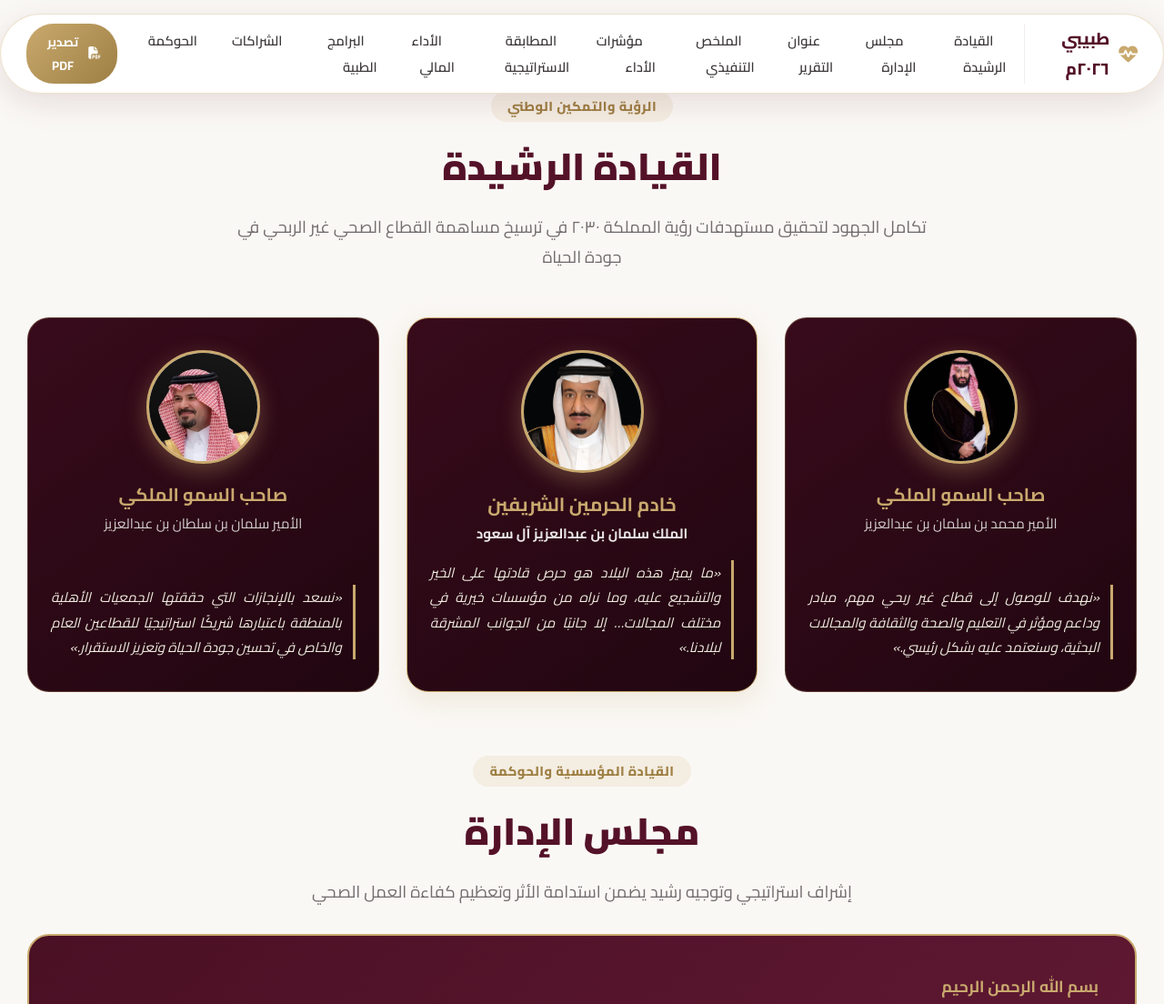
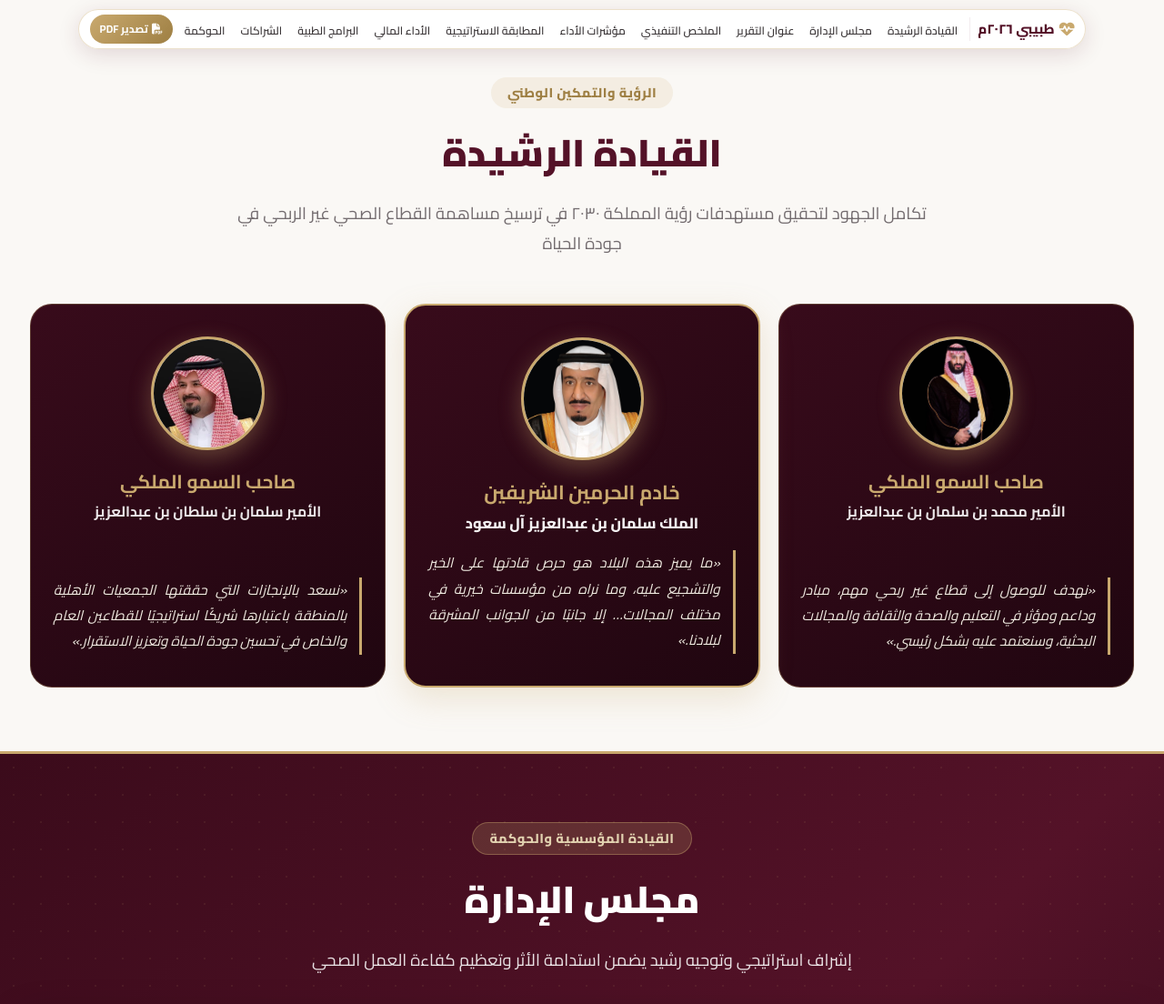
Before and after one commit to DevAseelWaleed/interactiveTabibiReport, a plain HTML site: page index.html in a window 1280 px wide. Shown: the top 1104 px of the page at 91% size. Drawn offline with nearby package versions, Linux system fonts and the light colour scheme.

Commit message:
Enhance leadership full-width grid, make board section edge-to-edge burgundy red, and optimize NAV size for 100% zoom

```diff
--- a/index.html
+++ b/index.html
@@ -70,60 +70,68 @@
         /* Top Executive Bar */
         .exec-nav-wrapper {
             position: fixed;
-            top: 15px;
+            top: 10px;
             left: 0;
             right: 0;
             display: flex;
             justify-content: center;
             z-index: 1000;
             pointer-events: none;
+            padding: 0 10px;
+            box-sizing: border-box;
         }
 
         .exec-nav {
             pointer-events: auto;
-            background: rgba(255, 255, 255, 0.92);
+            background: rgba(255, 255, 255, 0.95);
             backdrop-filter: blur(20px);
             -webkit-backdrop-filter: blur(20px);
-            padding: 10px 28px;
+            padding: 5px 12px;
             border-radius: 50px;
-            box-shadow: 0 10px 35px rgba(84, 18, 40, 0.12);
+            box-shadow: 0 6px 25px rgba(84, 18, 40, 0.14);
             border: 1px solid var(--border-gold);
             display: flex;
             align-items: center;
-            gap: 20px;
+            gap: 6px;
+            max-width: 98vw;
         }
 
         .exec-brand {
             display: flex;
             align-items: center;
-            gap: 10px;
+            gap: 5px;
             text-decoration: none;
             color: var(--primary);
             font-weight: 800;
-            font-size: 1.15rem;
-            padding-left: 16px;
+            font-size: 0.92rem;
+            padding-left: 8px;
             border-left: 1.5px solid var(--border-light);
+            white-space: nowrap;
         }
 
         .exec-brand i {
             color: var(--secondary);
-            font-size: 1.3rem;
+            font-size: 1.05rem;
         }
 
         .exec-links {
             display: flex;
-            gap: 10px;
+            gap: 3px;
             list-style: none;
+            align-items: center;
+            margin: 0;
+            padding: 0;
         }
 
         .exec-links a {
             text-decoration: none;
             color: var(--text-body);
             font-weight: 600;
-            font-size: 0.92rem;
-            padding: 6px 14px;
-            border-radius: 30px;
+            font-size: 0.76rem;
+            padding: 4px 7px;
+            border-radius: 20px;
             transition: var(--transition);
+            white-space: nowrap;
         }
 
         .exec-links a:hover, .exec-links a.active {
@@ -135,14 +143,17 @@
             background: linear-gradient(135deg, var(--secondary), var(--secondary-dark));
             color: #FFF;
             border: none;
-            padding: 7px 18px;
-            border-radius: 30px;
+            padding: 5px 11px;
+            border-radius: 20px;
             font-weight: 700;
-            font-size: 0.85rem;
+            font-size: 0.74rem;
             cursor: pointer;
             display: inline-flex;
             align-items: center;
-            gap: 6px;
+            gap: 4px;
+            transition: var(--transition);
+            white-space: nowrap;
+        }
             transition: var(--transition);
         }
 
@@ -750,100 +761,103 @@
         </nav>
     </div>
 
-    <!-- Section 1: Leadership & Vision (القسم الأول: القيادة الرشيدة) -->
-    <section class="container" id="leadership" style="padding-top:100px; padding-bottom:20px;">
+    <!-- Section 1: Leadership & Vision (القسم الأول: القيادة الرشيدة - يمتد بعرض الشاشة) -->
+    <section id="leadership" style="width:100%; max-width:98vw; margin:0 auto; padding:85px 20px 20px; box-sizing:border-box;">
         <div class="section-intro">
             <span class="eyebrow-pill">الرؤية والتمكين الوطني</span>
             <h2 class="section-headline">القيادة الرشيدة</h2>
             <p class="section-subtext">تكامل الجهود لتحقيق مستهدفات رؤية المملكة ٢٠٣٠ في ترسيخ مساهمة القطاع الصحي غير الربحي في جودة الحياة</p>
         </div>
 
-        <div class="grid-3" style="margin-bottom:40px;">
+        <div class="grid-3" style="margin-bottom:30px; gap:20px; width:100%;">
             <!-- Crown Prince (Right) -->
-            <div class="royal-card-v2">
+            <div class="royal-card-v2" style="width:100%; box-sizing:border-box;">
                 <div>
                     <div class="royal-img-wrap">
                         <img src="assets/images/crown_prince.jpg" alt="صاحب السمو الملكي الأمير محمد بن سلمان" class="royal-portrait">
                     </div>
-                    <h3 style="color:var(--secondary); font-size:1.25rem;">صاحب السمو الملكي</h3>
-                    <p style="font-size:0.95rem; opacity:0.8; margin-bottom:15px;">الأمير محمد بن سلمان بن عبدالعزيز</p>
-                </div>
-                <p style="font-style:italic; font-size:0.95rem; line-height:1.8; color:#F0EBE1; border-right:3px solid var(--secondary); padding-right:12px; text-align:justify;">
+                    <h3 style="color:var(--secondary); font-size:1.3rem;">صاحب السمو الملكي</h3>
+                    <p style="font-size:1rem; opacity:0.9; margin-bottom:15px; font-weight:700;">الأمير محمد بن سلمان بن عبدالعزيز</p>
+                </div>
+                <p style="font-style:italic; font-size:0.96rem; line-height:1.85; color:#F0EBE1; border-right:3px solid var(--secondary); padding-right:14px; text-align:justify;">
                     «نهدف للوصول إلى قطاع غير ربحي مهم، مبادر وداعم ومؤثر في التعليم والصحة والثقافة والمجالات البحثية، وسنعتمد عليه بشكل رئيسي.»
                 </p>
             </div>
 
             <!-- King Salman (Center / Middle) -->
-            <div class="royal-card-v2" style="border: 1.5px solid var(--secondary); box-shadow: 0 10px 30px rgba(201, 169, 110, 0.2);">
+            <div class="royal-card-v2" style="width:100%; box-sizing:border-box; border: 2px solid var(--secondary); box-shadow: 0 12px 35px rgba(201, 169, 110, 0.25);">
                 <div>
                     <div class="royal-img-wrap" style="width:135px; height:135px; border-width:3.5px;">
                         <img src="assets/images/king_salman.jpg" alt="خادم الحرمين الشريفين الملك سلمان بن عبدالعزيز" class="royal-portrait">
                     </div>
-                    <h3 style="color:var(--secondary); font-size:1.3rem;">خادم الحرمين الشريفين</h3>
-                    <p style="font-size:0.95rem; opacity:0.9; margin-bottom:15px; font-weight:700;">الملك سلمان بن عبدالعزيز آل سعود</p>
-                </div>
-                <p style="font-style:italic; font-size:0.95rem; line-height:1.8; color:#F0EBE1; border-right:3px solid var(--secondary); padding-right:12px; text-align:justify;">
+                    <h3 style="color:var(--secondary); font-size:1.35rem;">خادم الحرمين الشريفين</h3>
+                    <p style="font-size:1.02rem; opacity:0.95; margin-bottom:15px; font-weight:800;">الملك سلمان بن عبدالعزيز آل سعود</p>
+                </div>
+                <p style="font-style:italic; font-size:0.96rem; line-height:1.85; color:#F0EBE1; border-right:3px solid var(--secondary); padding-right:14px; text-align:justify;">
                     «ما يميز هذه البلاد هو حرص قادتها على الخير والتشجيع عليه، وما نراه من مؤسسات خيرية في مختلف المجالات… إلا جانبًا من الجوانب المشرقة لبلادنا.»
                 </p>
             </div>
 
             <!-- Prince Salman bin Sultan (Left) -->
-            <div class="royal-card-v2">
+            <div class="royal-card-v2" style="width:100%; box-sizing:border-box;">
                 <div>
                     <div class="royal-img-wrap">
                         <img src="assets/images/prince_salman.jpg" alt="صاحب السمو الملكي الأمير سلمان بن سلطان" class="royal-portrait">
                     </div>
-                    <h3 style="color:var(--secondary); font-size:1.25rem;">صاحب السمو الملكي</h3>
-                    <p style="font-size:0.95rem; opacity:0.8; margin-bottom:15px;">الأمير سلمان بن سلطان بن عبدالعزيز</p>
-                </div>
-                <p style="font-style:italic; font-size:0.95rem; line-height:1.8; color:#F0EBE1; border-right:3px solid var(--secondary); padding-right:12px; text-align:justify;">
+                    <h3 style="color:var(--secondary); font-size:1.3rem;">صاحب السمو الملكي</h3>
+                    <p style="font-size:1rem; opacity:0.9; margin-bottom:15px; font-weight:700;">الأمير سلمان بن سلطان بن عبدالعزيز</p>
+                </div>
+                <p style="font-style:italic; font-size:0.96rem; line-height:1.85; color:#F0EBE1; border-right:3px solid var(--secondary); padding-right:14px; text-align:justify;">
                     «نسعد بالإنجازات التي حققتها الجمعيات الأهلية بالمنطقة باعتبارها شريكًا استراتيجيًا للقطاعين العام والخاص في تحسين جودة الحياة وتعزيز الاستقرار.»
                 </p>
             </div>
         </div>
     </section>
 
-    <!-- Section 2: Board of Directors & Chairman Speech (القسم الثاني: مجلس الإدارة وكلمة رئيس المجلس) -->
-    <section class="container" id="board" style="padding-top:10px; padding-bottom:30px;">
-        <div class="section-intro" style="margin-bottom:30px;">
-            <span class="eyebrow-pill">القيادة المؤسسية والحوكمة</span>
-            <h2 class="section-headline">مجلس الإدارة</h2>
-            <p class="section-subtext">إشراف استراتيجي وتوجيه رشيد يضمن استدامة الأثر وتعظيم كفاءة العمل الصحي</p>
+    <!-- Section 2: Board of Directors & Chairman Speech (القسم الثاني: مجلس الإدارة باللون العنابي الممتد من اليمين إلى اليسار) -->
+    <section id="board" style="width:100%; background:linear-gradient(135deg, #3B0B1B 0%, #541228 50%, #240713 100%); color:#FFF; padding:75px 20px 65px; margin:20px 0 45px; border-top:3px solid var(--secondary); border-bottom:3px solid var(--secondary); position:relative; overflow:hidden; box-sizing:border-box;">
+        <div style="position:absolute; inset:0; background-image:radial-gradient(rgba(201, 169, 110, 0.15) 1px, transparent 1px); background-size:30px 30px; opacity:0.6; pointer-events:none;"></div>
+
+        <div style="max-width:1440px; margin:0 auto; position:relative; z-index:2;">
+            <div class="section-intro" style="margin-bottom:35px;">
+                <span class="eyebrow-pill" style="background:rgba(201, 169, 110, 0.2); color:var(--secondary-light); border:1px solid rgba(201, 169, 110, 0.4);">القيادة المؤسسية والحوكمة</span>
+                <h2 class="section-headline" style="color:#FFF;">مجلس الإدارة</h2>
+                <p class="section-subtext" style="color:rgba(255,255,255,0.88);">إشراف استراتيجي وتوجيه رشيد يضمن استدامة الأثر وتعظيم كفاءة العمل الصحي</p>
             </div>
 
             <!-- Page 6: Official Chairman Speech with Portrait (كلمة رئيس مجلس الإدارة) -->
-        <div class="exec-card" style="background:linear-gradient(135deg, #4A1024 0%, #6B1D3A 100%); color:#FFF; padding:40px; margin-bottom:30px; border-radius:var(--radius-xl); box-shadow:var(--shadow-lg); border:2px solid var(--secondary);">
+            <div class="exec-card" style="background:rgba(255, 255, 255, 0.06); backdrop-filter:blur(14px); -webkit-backdrop-filter:blur(14px); color:#FFF; padding:40px; border-radius:var(--radius-xl); box-shadow:0 15px 40px rgba(0,0,0,0.35); border:1.5px solid rgba(201, 169, 110, 0.45); max-width:1300px; margin:0 auto;">
                 <div class="grid-2" style="align-items:center; gap:40px;">
                     <!-- Right: Full Speech Text -->
                     <div>
-                    <div style="font-size:1.1rem; font-weight:700; color:var(--secondary); margin-bottom:8px; text-align:right;">
+                        <div style="font-size:1.15rem; font-weight:800; color:var(--secondary-light); margin-bottom:8px; text-align:right;">
                             بسم الله الرحمن الرحيم
                         </div>
-                    <h3 style="color:#FFF; font-size:1.6rem; margin-bottom:15px;">كلمة رئيس مجلس الإدارة</h3>
-                    <p style="font-size:0.95rem; color:#F0EBE1; margin-bottom:12px; font-weight:600;">
+                        <h3 style="color:#FFF; font-size:1.7rem; margin-bottom:15px; font-weight:900;">كلمة رئيس مجلس الإدارة</h3>
+                        <p style="font-size:0.98rem; color:#F0EBE1; margin-bottom:12px; font-weight:600;">
                             الحمد لله رب العالمين، والصلاة والسلام على نبينا محمد وعلى آله وصحبه أجمعين.<br>
                             الإخوة والأخوات أعضاء الجمعية العمومية، وأعضاء مجلس الإدارة، والزملاء والزميلات في جمعية طبيبي الأهلية،<br>
                             السلام عليكم ورحمة الله وبركاته،
                         </p>
-                    <p style="font-size:0.92rem; line-height:1.9; color:rgba(255,255,255,0.9); text-align:justify; margin-bottom:10px;">
+                        <p style="font-size:0.94rem; line-height:1.9; color:rgba(255,255,255,0.92); text-align:justify; margin-bottom:10px;">
                             يسعدني أن أرحب بكم في هذا اللقاء الذي نستعرض من خلاله التقرير النصف سنوي لجمعية طبيبي الأهلية، والذي يأتي تأكيدًا على حرص الجمعية على الشفافية، والحوكمة، ووضوح الإنجاز، ومشاركة أصحاب العلاقة في مسيرة العمل.
                         </p>
-                    <p style="font-size:0.92rem; line-height:1.9; color:rgba(255,255,255,0.9); text-align:justify; margin-bottom:10px;">
+                        <p style="font-size:0.94rem; line-height:1.9; color:rgba(255,255,255,0.92); text-align:justify; margin-bottom:10px;">
                             لقد شهد النصف الأول من هذا العام جهودًا متواصلة لتطوير أعمال الجمعية إداريًا وماليًا وبرامجيًا، وتحسين كفاءة الأداء، وتعزيز جودة الخدمات والمبادرات التي تقدمها الجمعية للمستفيدين.
                         </p>
-                    <p style="font-size:0.92rem; line-height:1.9; color:rgba(255,255,255,0.9); text-align:justify; margin-bottom:10px;">
+                        <p style="font-size:0.94rem; line-height:1.9; color:rgba(255,255,255,0.92); text-align:justify; margin-bottom:10px;">
                             وما تحقق من أعمال وإنجازات لم يكن ليتحقق بعد توفيق الله إلا بفضل تكامل الجهود بين مجلس الإدارة والجمعية العمومية والإدارة التنفيذية، وبفضل ما نجده من دعم وثقة من شركائنا وداعمينا، الذين نقدر لهم إسهاماتهم ووقوفهم المستمر مع رسالة الجمعية وأهدافها.
                         </p>
-                    <p style="font-size:0.92rem; line-height:1.9; color:rgba(255,255,255,0.9); text-align:justify; margin-bottom:10px;">
+                        <p style="font-size:0.94rem; line-height:1.9; color:rgba(255,255,255,0.92); text-align:justify; margin-bottom:10px;">
                             كما أن استعراض هذا التقرير لا يمثل مجرد عرض لما تم إنجازه، بل هو وقفة تقييم ومراجعة لما تحقق، وتحديد لما يمكن تطويره وتحسينه خلال المرحلة القادمة، بما يسهم في رفع كفاءة الجمعية وتعظيم أثرها الاجتماعي والصحي.
                         </p>
-                    <p style="font-size:0.92rem; line-height:1.9; color:rgba(255,255,255,0.9); text-align:justify; margin-bottom:15px;">
+                        <p style="font-size:0.94rem; line-height:1.9; color:rgba(255,255,255,0.92); text-align:justify; margin-bottom:15px;">
                             ونحن في مجلس الإدارة نؤكد التزامنا بمواصلة العمل على تطوير الأداء المؤسسي، وتعزيز الحوكمة والاستدامة المالية، وتنفيذ البرامج والمبادرات التي تحقق أثرًا ملموسًا ومستدامًا للمستفيدين والمجتمع.
                         </p>
-                    <div style="font-size:0.95rem; font-weight:700; color:var(--secondary); text-align:left;">
+                        <div style="font-size:1.05rem; font-weight:800; color:var(--secondary-light); text-align:left;">
                             أخوكم<br>
                             أ.د. منصور محمد النزهة<br>
-                        <span style="font-size:0.85rem; color:#FFF; font-weight:400;">رئيس مجلس الإدارة</span>
+                            <span style="font-size:0.88rem; color:#FFF; font-weight:400;">رئيس مجلس الإدارة</span>
                         </div>
                     </div>
 
@@ -852,9 +866,10 @@
                         <div style="width:230px; height:230px; margin:0 auto 20px auto; border-radius:50%; border:4px solid var(--secondary); padding:4px; background:rgba(201, 169, 110, 0.2); box-shadow:0 12px 35px rgba(0,0,0,0.4); overflow:hidden;">
                             <img src="assets/images/dr_mansour_alnozha.jpg" alt="أ.د. منصور محمد النزهة" style="width:100%; height:100%; object-fit:cover; border-radius:50%;">
                         </div>
-                    <h4 style="color:#FFF; font-size:1.3rem; margin-bottom:4px;">أ.د. منصور محمد النزهة</h4>
-                    <div style="color:var(--secondary); font-weight:700; font-size:1rem;">رئيس مجلس الإدارة</div>
-                    <div style="color:rgba(255,255,255,0.7); font-size:0.88rem; margin-top:4px;">جمعية طبيبي الأهلية بالمدينة المنورة</div>
+                        <h4 style="color:#FFF; font-size:1.4rem; font-weight:900; margin-bottom:4px;">أ.د. منصور محمد النزهة</h4>
+                        <div style="color:var(--secondary-light); font-weight:800; font-size:1.05rem;">رئيس مجلس الإدارة</div>
+                        <div style="color:rgba(255,255,255,0.8); font-size:0.9rem; margin-top:4px;">جمعية طبيبي الأهلية بالمدينة المنورة</div>
+                    </div>
                 </div>
             </div>
         </div>
```
Lines whose indentation alone changed are shown as unchanged.
